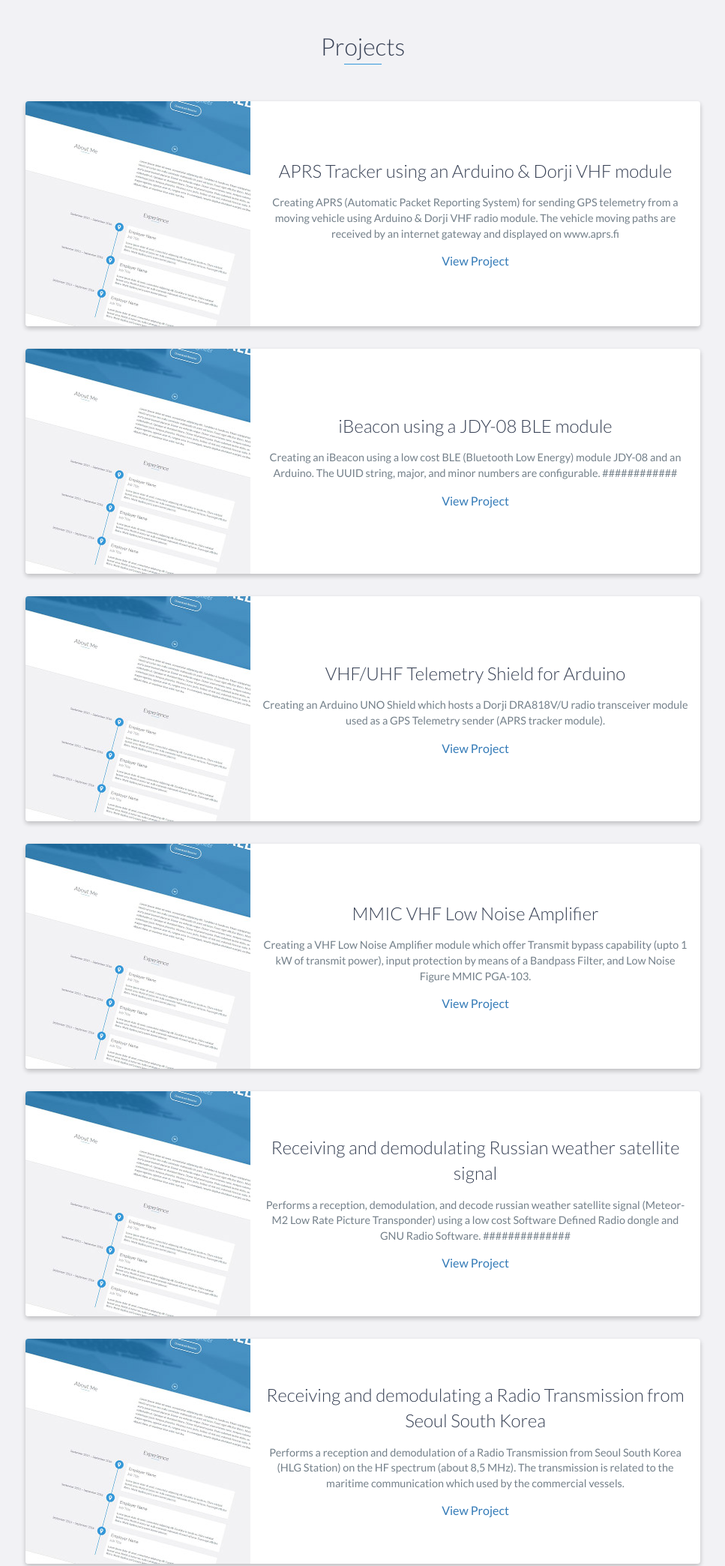
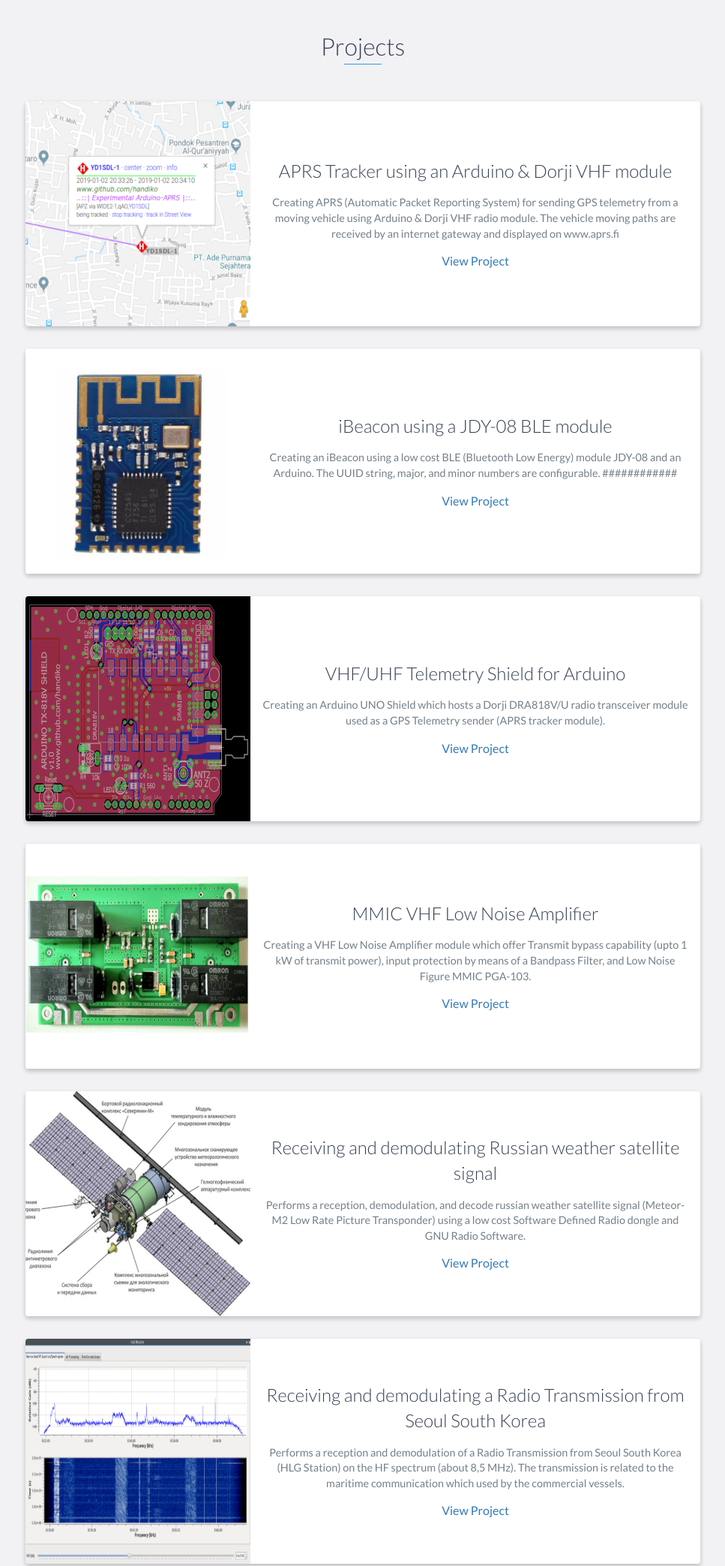
Before and after one commit to handiko/handiko.github.io, a website: page index.html in a window 1280 px wide. Shown: the part 2680-4768 px from the top of the page at 75% size, without its empty margins (156-1123 px from the left). Drawn offline with nearby package versions, Linux system fonts and the light colour scheme.

Commit message:
Adding pics

```diff
--- a/index.html
+++ b/index.html
@@ -177,7 +177,7 @@
 
                 <div class="project shadow-large">
                     <div class="project-image">
-                        <img src="images/project.jpg" />
+                        <img src="images/aprs.png" />
                     </div>
                     <!-- End .project-image -->
                     <div class="project-info">
@@ -193,7 +193,7 @@
 
                 <div class="project shadow-large">
                     <div class="project-image">
-                        <img src="images/project.jpg" />
+                        <img src="images/ibeacon.png" />
                     </div>
                     <!-- End .project-image -->
                     <div class="project-info">
@@ -209,7 +209,7 @@
 
                 <div class="project shadow-large">
                     <div class="project-image">
-                        <img src="images/project.jpg" />
+                        <img src="images/shield.png" />
                     </div>
                     <!-- End .project-image -->
                     <div class="project-info">
@@ -225,7 +225,7 @@
 
                 <div class="project shadow-large">
                     <div class="project-image">
-                        <img src="images/project.jpg" />
+                        <img src="images/lna.png" />
                     </div>
                     <!-- End .project-image -->
                     <div class="project-info">
@@ -241,13 +241,13 @@
 
                 <div class="project shadow-large">
                     <div class="project-image">
-                        <img src="images/project.jpg" />
+                        <img src="images/meteorm2.jpg" />
                     </div>
                     <!-- End .project-image -->
                     <div class="project-info">
                         <h3>Receiving and demodulating Russian weather satellite signal</h3>
                         <p>
-                            Performs a reception, demodulation, and decode russian weather satellite signal (Meteor-M2 Low Rate Picture Transponder) using a low cost Software Defined Radio dongle and GNU Radio Software. ##############
+                            Performs a reception, demodulation, and decode russian weather satellite signal (Meteor-M2 Low Rate Picture Transponder) using a low cost Software Defined Radio dongle and GNU Radio Software.
                         </p>
                         <a href="https://www.hackster.io/handiko/receiving-russian-s-satellite-weather-image-from-space-d4618d">View Project</a>
                     </div>
@@ -257,7 +257,7 @@
 
                 <div class="project shadow-large">
                     <div class="project-image">
-                        <img src="images/project.jpg" />
+                        <img src="images/hlgrx.png" />
                     </div>
                     <!-- End .project-image -->
                     <div class="project-info">
@@ -273,7 +273,7 @@
 
                 <div class="project shadow-large">
                     <div class="project-image">
-                        <img src="images/project.jpg" />
+                        <img src="images/merapi.jpg" />
                     </div>
                     <!-- End .project-image -->
                     <div class="project-info">
```
Also changed, not shown: images/aprs.png (added), images/hlgrx.png (added), images/ibeacon.png (added), images/lna.png (added), images/merapi.jpg (added), images/meteorm2.jpg (added), images/shield.png (added).
